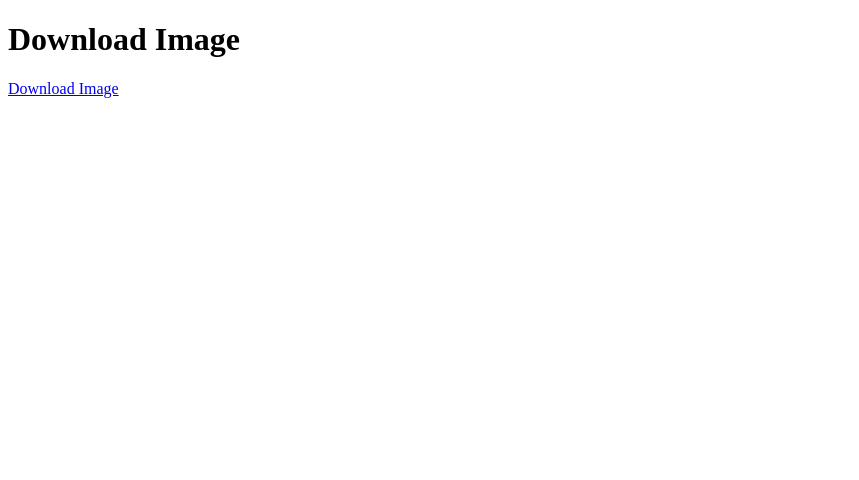
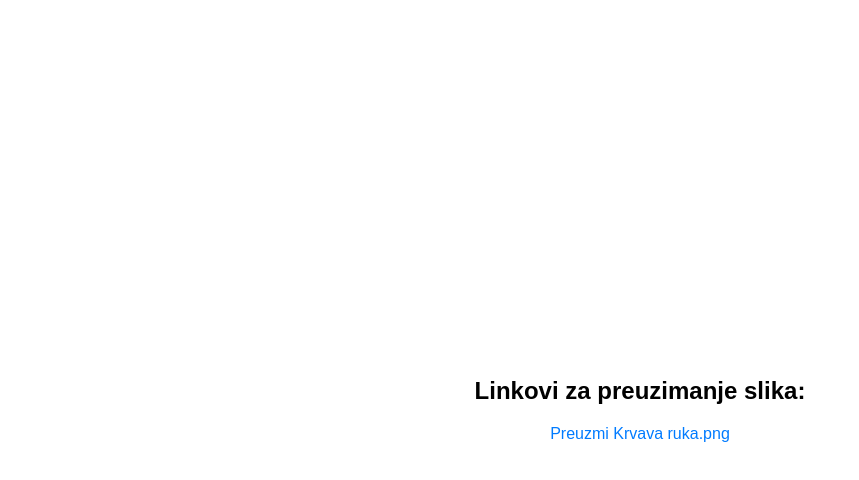
Before and after one commit to Ajdne/Ajdne.github.io, a plain HTML site: page index.html in a window 1280 px wide. Shown: the whole page, without its empty margins (0-859 px from the left). Drawn offline with Linux system fonts and the light colour scheme.

Commit message:
Centered

```diff
--- a/index.html
+++ b/index.html
@@ -3,10 +3,34 @@
 <head>
     <meta charset="UTF-8">
     <meta name="viewport" content="width=device-width, initial-scale=1.0">
-    <title>Download Image</title>
+    <title>Krvave su im ruke</title>
+    <style>
+        body {
+            display: flex;
+            justify-content: center;
+            align-items: center;
+            height: 100vh;
+            margin: 0;
+            font-family: Arial, sans-serif;
+        }
+        .content {
+            text-align: center;
+        }
+        a {
+            display: block;
+            margin-top: 20px;
+            text-decoration: none;
+            color: #007bff;
+        }
+        a:hover {
+            color: #0056b3;
+        }
+    </style>
 </head>
 <body>
-    <h1>Download Image</h1>
-    <a href="Krvava ruka.png" download="Krvava ruka.png">Download Image</a>
+    <div class="content">
+        <h2>Linkovi za preuzimanje slika:</h2>
+        <a href="Krvava ruka.png" download="Krvava ruka.png">Preuzmi Krvava ruka.png</a>
+    </div>
 </body>
 </html>
```
